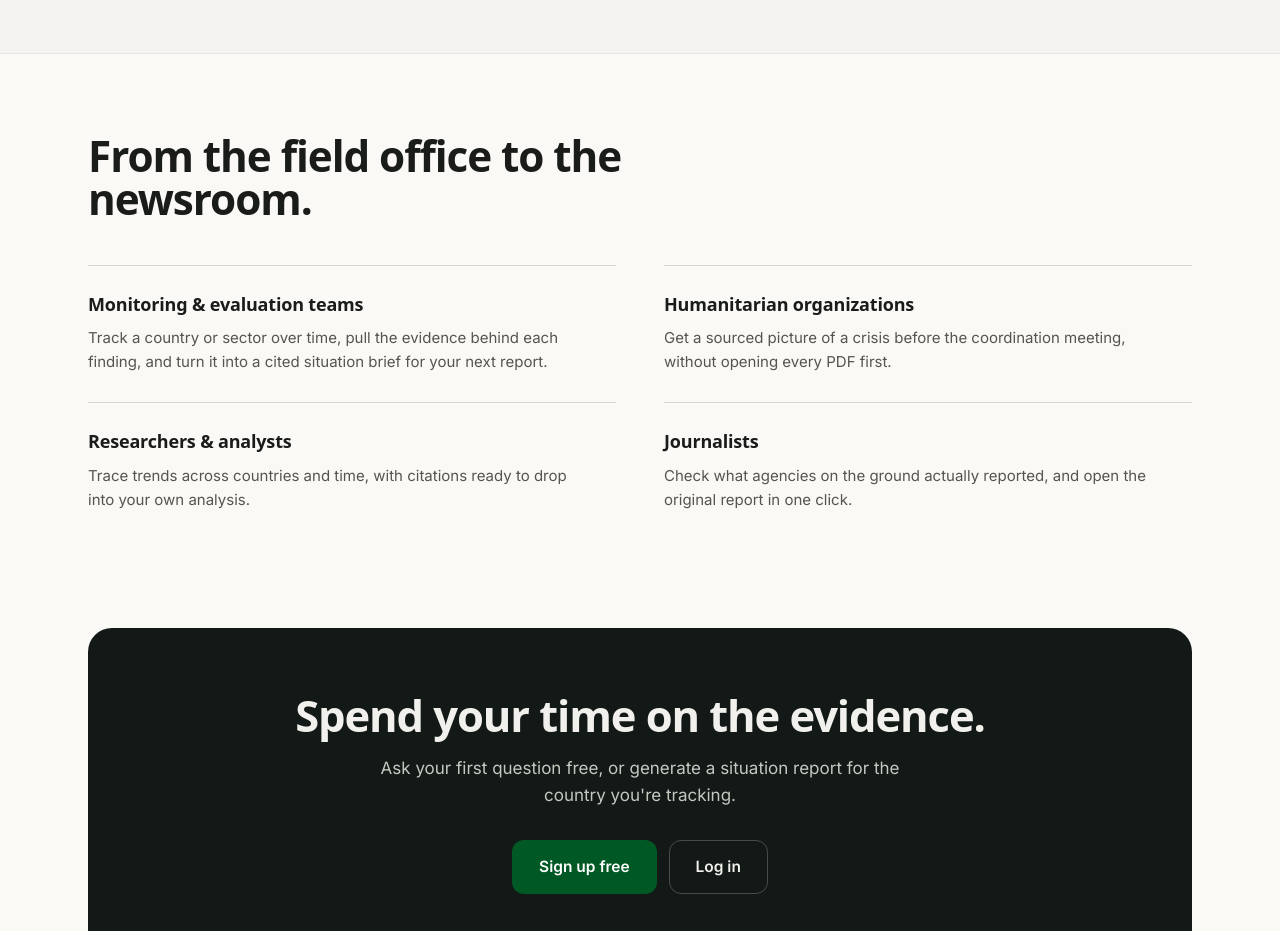
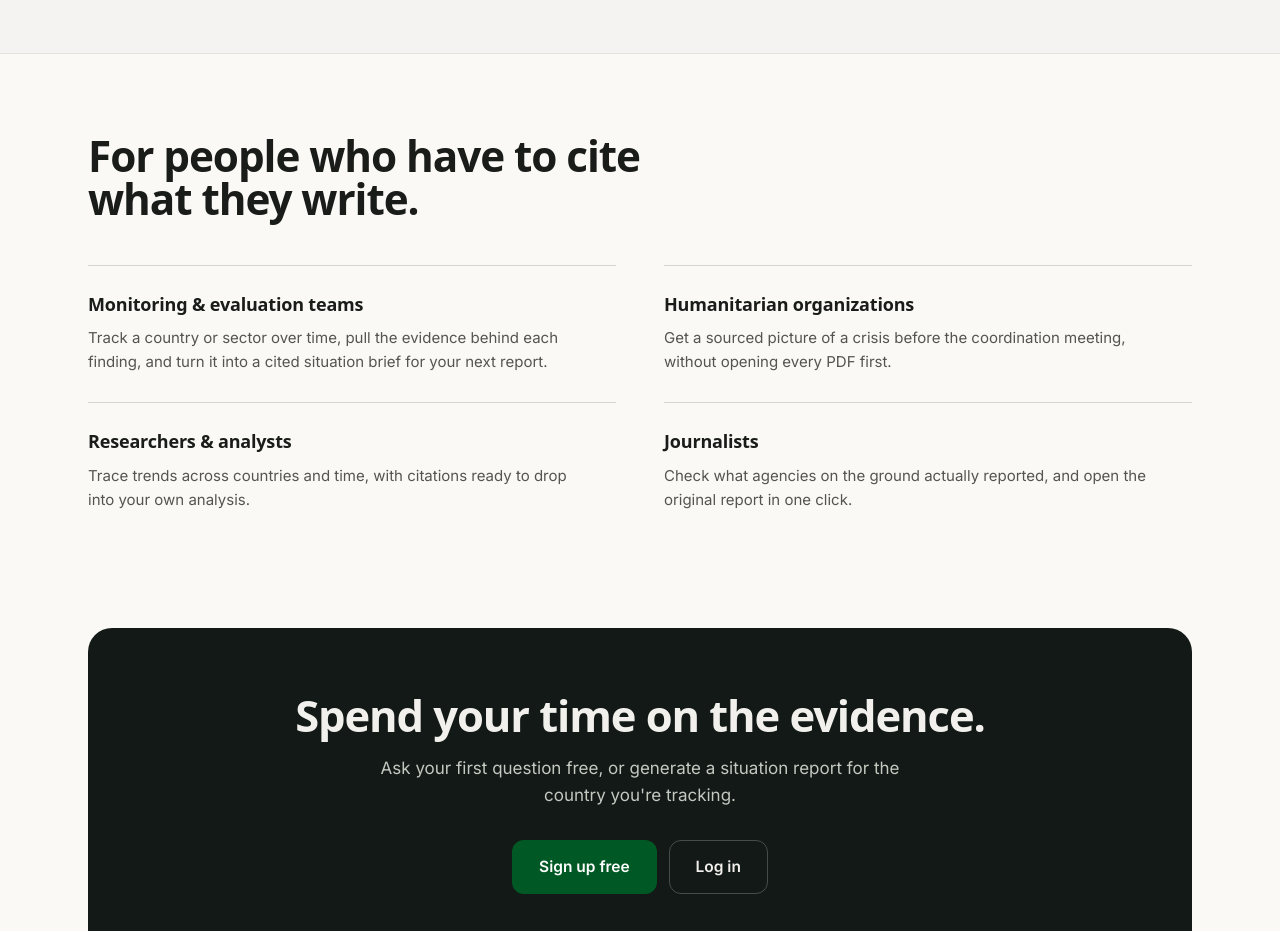
Before and after one commit to berkcansuner/Humanitaria, a Vue app in the folder frontend/: page / in a window 1280 px wide. Shown: the part 2320-3251 px from the top of the page. Built offline with nearby package versions, Linux system fonts and the light colour scheme; no server answers.

Commit message:
fix(landing): tie the use-cases heading to citing sources
"From the field office to the newsroom" named two places rather than what the
four audiences share: they all have to cite what they write.

Co-Authored-By: Claude Opus 5.5 <noreply@anthropic.com>

```diff
--- a/frontend/src/views/LandingView.vue
+++ b/frontend/src/views/LandingView.vue
@@ -165,7 +165,7 @@
       <section id="uses" class="section">
         <div class="wrap">
           <div class="section-head">
-            <h2>From the field office to the newsroom.</h2>
+            <h2>For people who have to cite what they write.</h2>
           </div>
           <div class="uses">
             <div class="use">
```
